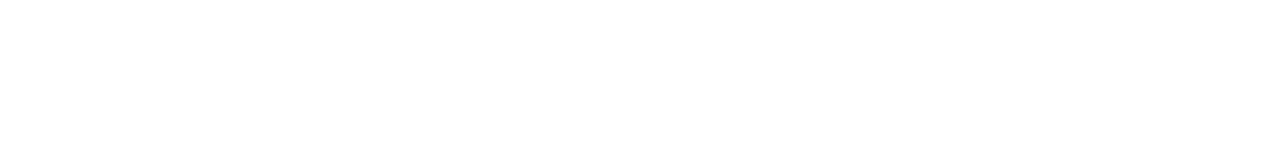
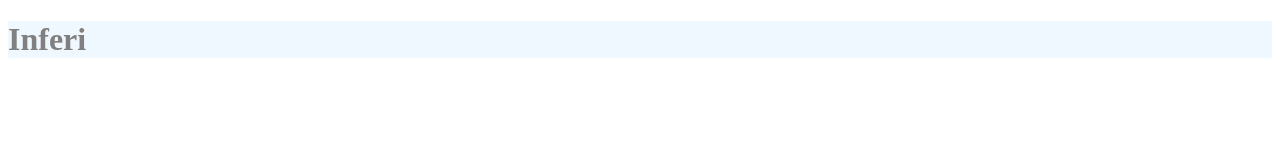
Before and after one commit to john-a-dixon/sandbox, a plain HTML site: page 02-fundamentals-of-css/index.html in a window 1280 px wide. Drawn offline with Linux system fonts and the light colour scheme.

Commit message:
Added some colors.

```diff
--- a/02-fundamentals-of-css/index.html
+++ b/02-fundamentals-of-css/index.html
@@ -6,5 +6,7 @@
     <link rel="stylesheet" href="./style.css">
     <title>Document</title>
   </head>
-  <body></body>
+  <body>
+    <h1>Inferi</h1>
+  </body>
 </html>
--- a/02-fundamentals-of-css/style.css
+++ b/02-fundamentals-of-css/style.css
@@ -0,0 +1,4 @@
+h1 {
+  color: grey;
+  background-color: aliceblue;
+}
```
